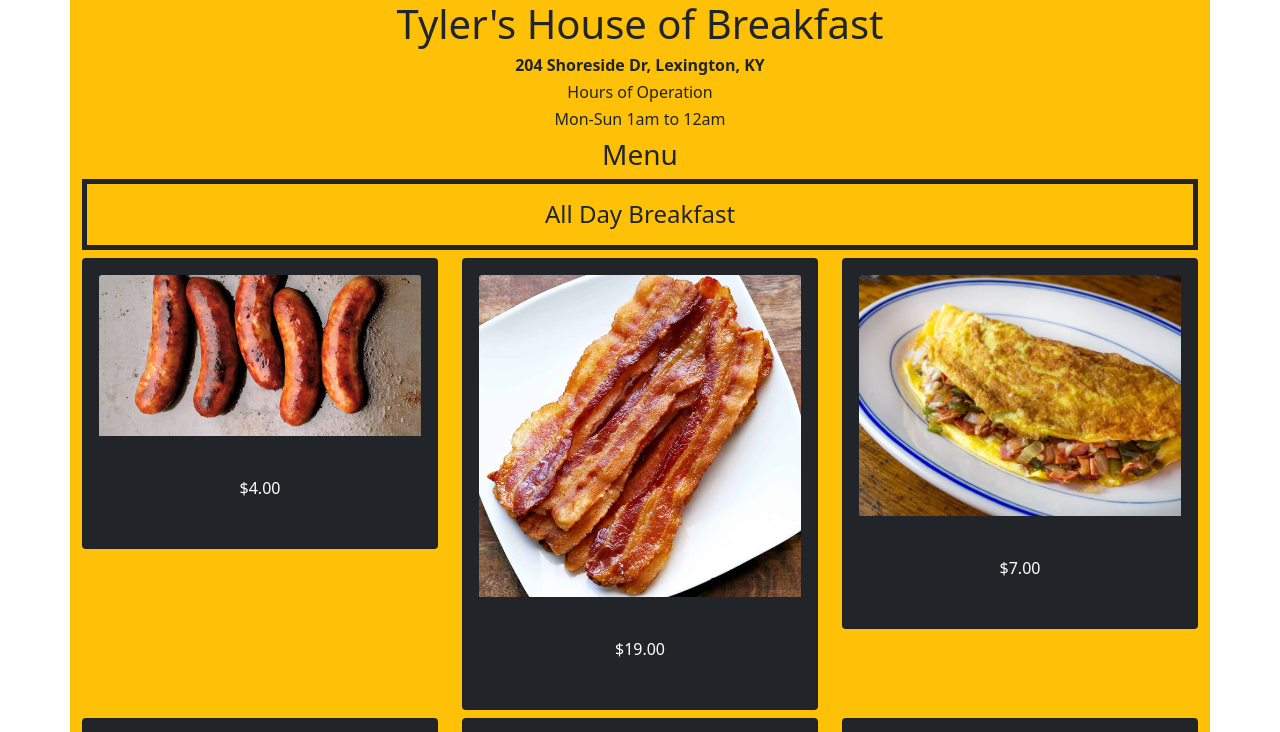
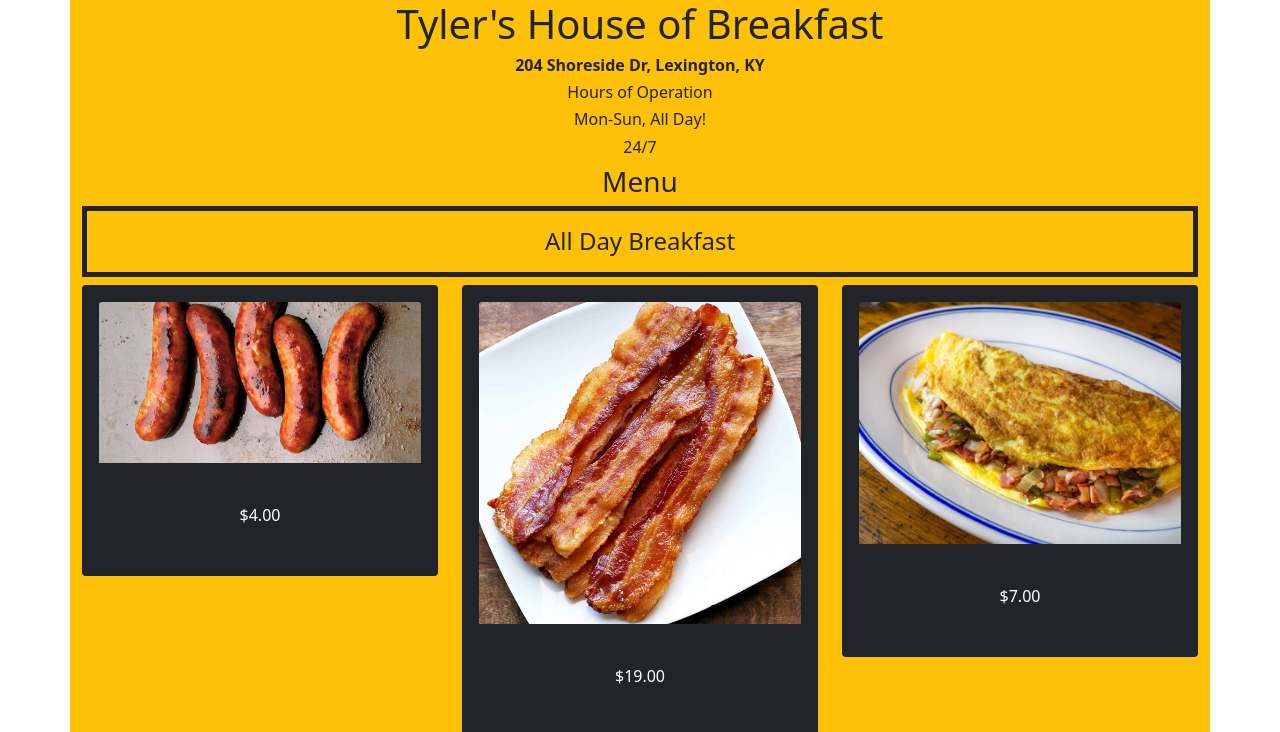
Before and after one commit to TylerVanNostrand/Menu-Project, a React (Create React App) app: page / in a window 1280 px wide. Shown: the top 732 px of the page. Built offline with nearby package versions, Linux system fonts and the light colour scheme; no server answers.

Commit message:
minor changes

```diff
--- a/src/App.js
+++ b/src/App.js
@@ -10,7 +10,8 @@ function App() {
                 <h1 className="text-center">Tyler's House of Breakfast</h1>
                 <h1 className='h6 text-decoration-none text-dark border-dark fw-bold'>204 Shoreside Dr, Lexington, KY</h1>
                     <h6>Hours of Operation</h6>
-                    <h6>Mon-Sun 1am to 12am</h6>
+                    <h6>Mon-Sun, All Day!</h6>
+                    <h6>24/7</h6>
                 <h3>Menu</h3>
                 <Section />
             </div>
```
